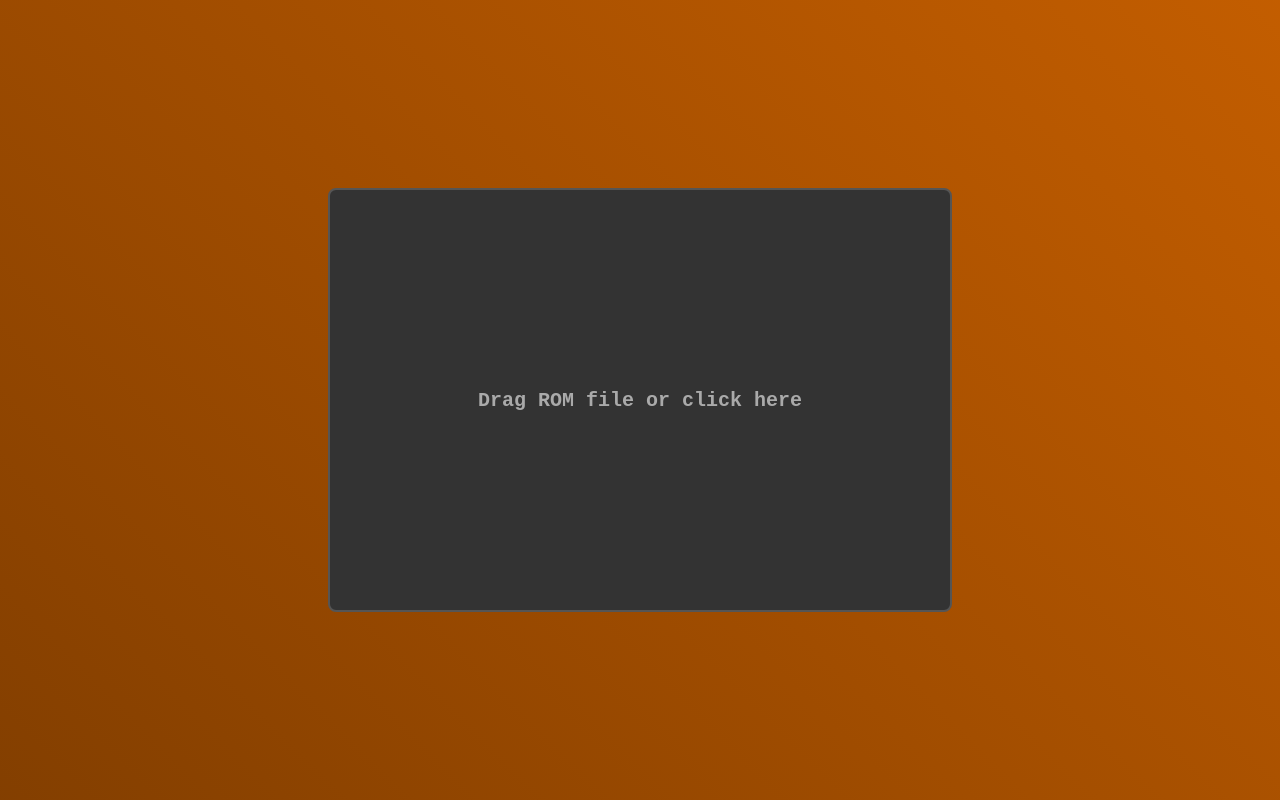
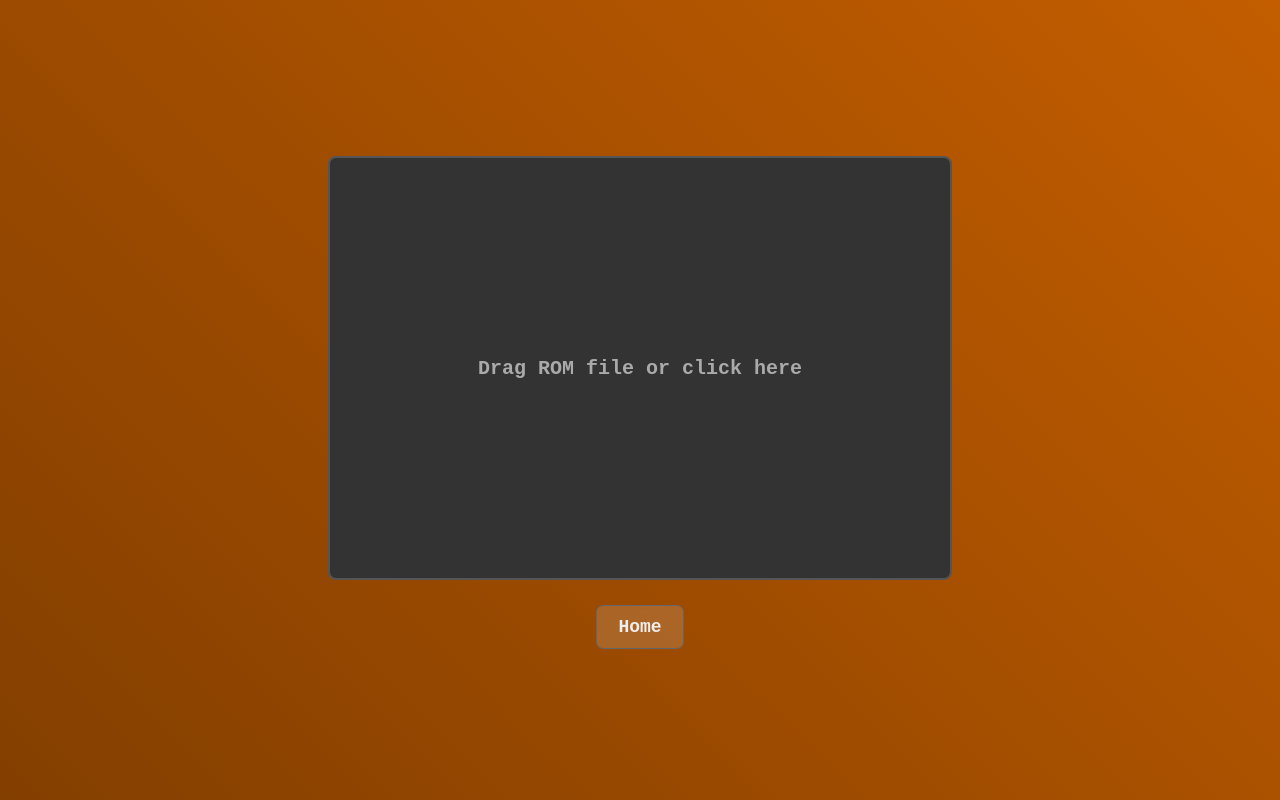
Before and after one commit to NoahHuffine/Emulator, a website: page index.html in a window 1280 px wide. Drawn offline with Linux system fonts and the light colour scheme.

Commit message:
Update index.html

```diff
--- a/index.html
+++ b/index.html
@@ -5,7 +5,30 @@
         <meta name="viewport" content="width=device-width, initial-scale=1">
 
         <style>
-            /* 🔥 Animated Gradient Background */
+            #homeBtn {
+    margin-top: 20px;
+    padding: 0.6em 1.2em;
+    font-family: monospace;
+    font-weight: bold;
+    font-size: 18px;
+    background-color: rgba(255, 255, 255, 0.15);
+    color: #eee;
+    border-radius: 0.4em;
+    border: 1px solid #666;
+    text-decoration: none;
+    backdrop-filter: blur(6px);
+    -webkit-backdrop-filter: blur(6px);
+    display: flex;
+    justify-content: center;
+    align-items: center;
+    transition: 0.25s;
+}
+
+#homeBtn:hover {
+    background-color: rgba(255, 255, 255, 0.3);
+    color: white;
+    border-color: #aaa;
+}
             html, body {
                 height: 100%;
                 margin: 0;
@@ -110,6 +133,7 @@
             <input type="file" id="input" title="Upload" />
             Drag ROM file or click here
         </div>
+        <a id="homeBtn" href="https://noahhuffine.github.io" target="_blank">Home</a>
 
         <script>
             let enableDebug = false;
```
